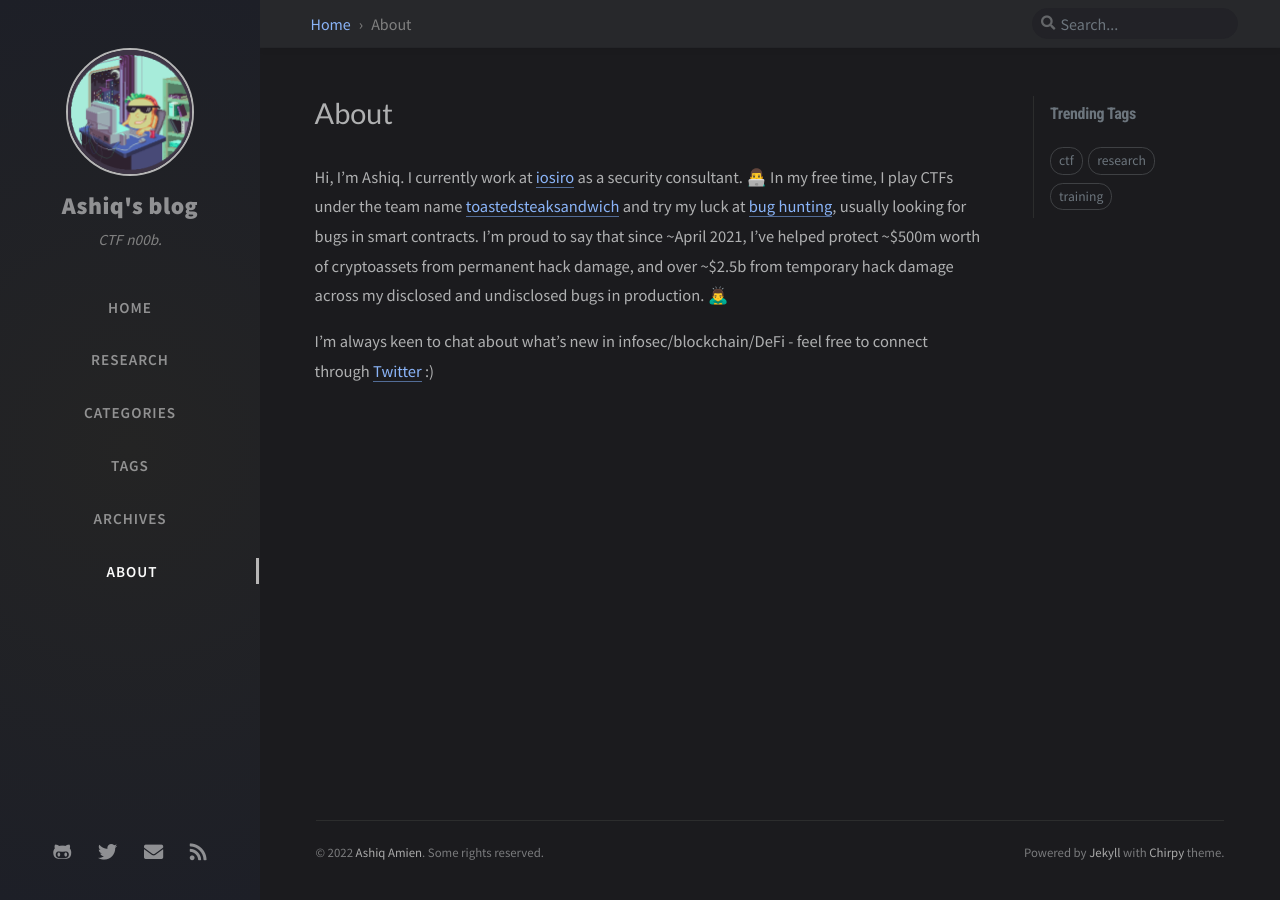
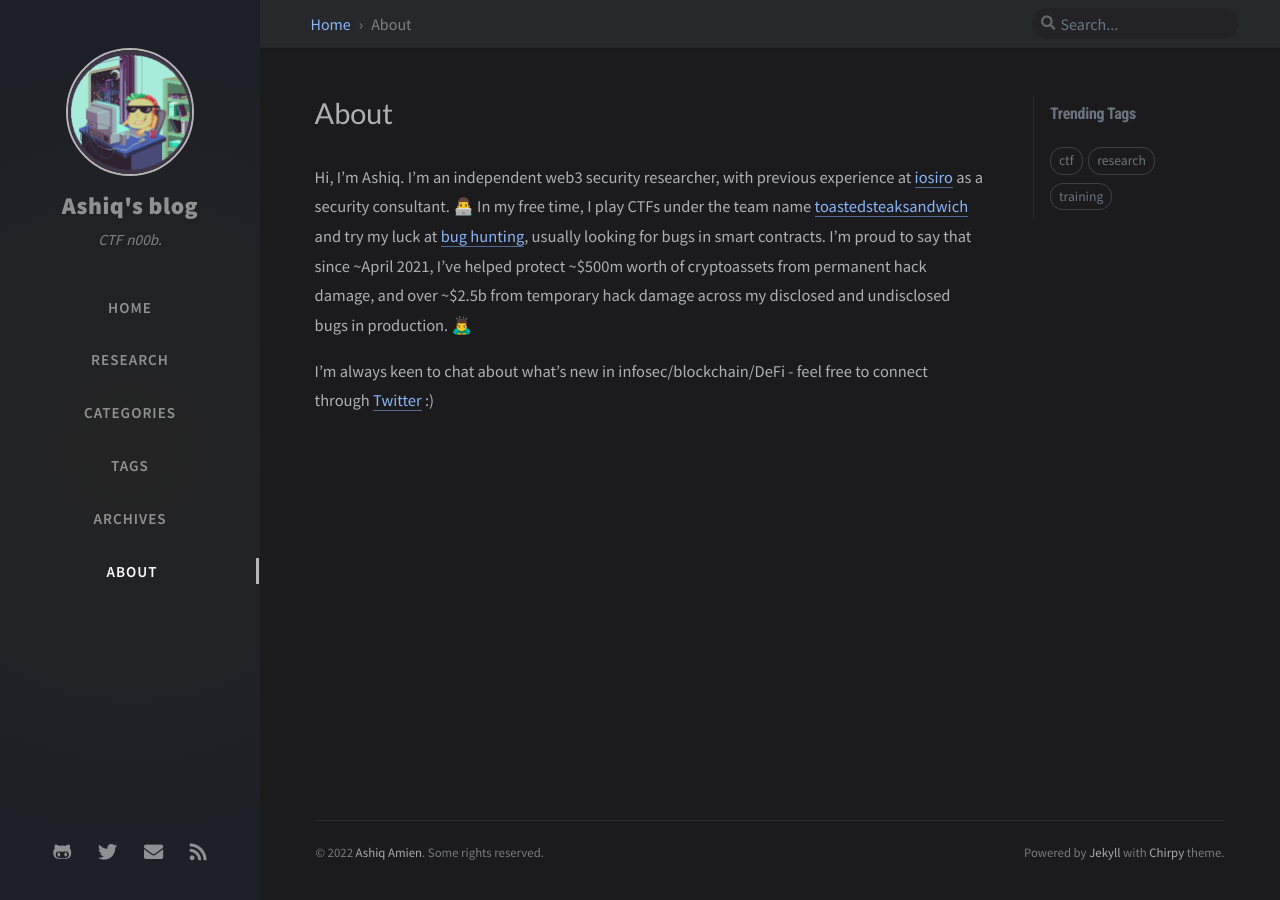
Before and after one commit to toastedsteaksandwich/toastedsteaksandwich.github.io, a Jekyll site: the page built from tabs/about.md, in a window 1280 px wide. Built offline with Jekyll 4.4.1, drawn with Linux system fonts in a browser that asks for light colours; nearby versions of some CDN libraries; comment, search, counter and statistics services are not loaded.

Commit message:
updated about

```diff
--- a/tabs/about.md
+++ b/tabs/about.md
@@ -8,6 +8,6 @@ title: About
 # MIT License
 ---
 
-Hi, I'm Ashiq. I currently work at [iosiro](https://iosiro.com/) as a security consultant. 👨‍💻 In my free time, I play CTFs under the team name [toastedsteaksandwich](https://ctftime.org/team/120123/) and try my luck at [bug hunting](../research), usually looking for bugs in smart contracts. I'm proud to say that since ~April 2021, I've helped protect ~$500m worth of cryptoassets from permanent hack damage, and over ~$2.5b from temporary hack damage across my disclosed and undisclosed bugs in production. 🙇‍♂️
+Hi, I'm Ashiq. I'm an independent web3 security researcher, with previous experience at [iosiro](https://iosiro.com/) as a security consultant. 👨‍💻 In my free time, I play CTFs under the team name [toastedsteaksandwich](https://ctftime.org/team/120123/) and try my luck at [bug hunting](../research), usually looking for bugs in smart contracts. I'm proud to say that since ~April 2021, I've helped protect ~$500m worth of cryptoassets from permanent hack damage, and over ~$2.5b from temporary hack damage across my disclosed and undisclosed bugs in production. 🙇‍♂️
 
 I'm always keen to chat about what's new in infosec/blockchain/DeFi - feel free to connect through [Twitter](https://twitter.com/AshiqAmien) :)
```
